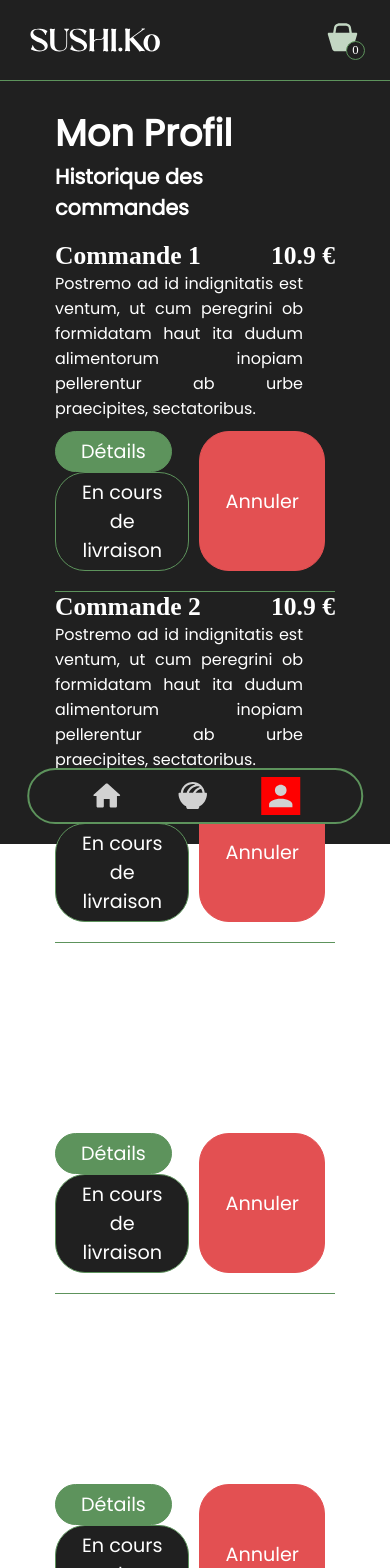
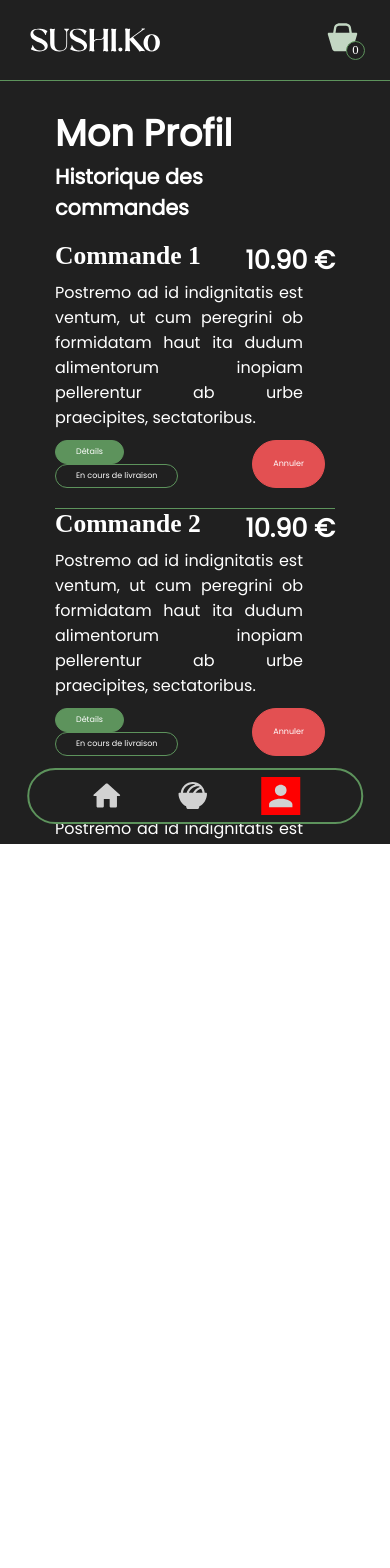
Before and after one commit to Raphi04/SAE_401, an Angular app: page /app-compte in a window 390 px wide. Shown: the top 1568 px of the page. After the commit the page ends 844 px from the top, so only its background shows below. Built offline with nearby package versions, Linux system fonts and the light colour scheme; a web font is replaced by a local one.

Commit message:
Responsive - Telephone

```diff
--- a/src/app/component/compte/compte.component.css
+++ b/src/app/component/compte/compte.component.css
@@ -1,6 +1,6 @@
 body{
     background-color: var(--black);
-    height:100%;
+    height:100em;
 }
 #ListCommande {
     position: relative;
@@ -9,6 +9,7 @@ body{
     padding-top: 60px;
     color: white;
     background-color: var(--black);
+    overflow-y:scroll;
 }
 #ListCommande #commande {
     position: relative;
@@ -56,14 +57,12 @@ h3{
 .command-details h3 {
     margin: 0;
 }
-
 .buttons {
     margin-top: 10px;
     margin-bottom: 20px;
     display:flex;
     justify-content: space-between;
 }
-
 .buttons button {
     margin-right: 10px;
     color: var(--white);
@@ -124,9 +123,29 @@ h3{
     display:flex;
     justify-content: space-between;
 }
-
+#prix{
+    font-family: Poppins;
+}
 @media screen and (max-width: 1210px) {
     .command-history {
         flex-direction: column;
     }
+    .buttons {
+        margin-top: 10px;
+        margin-bottom: 20px;
+        display: flex;
+        justify-content: space-between;
+    }
+    .buttons button {
+        margin-right: 10px;
+        color: var(--white);
+        padding: 5px 2.5em; /* Utilisation d'une unité de police relative */
+        font-size: 0.5rem; /* Vous pouvez ajuster cette valeur selon vos besoins */
+        border-radius: 30px;
+        font-weight: 500;
+    }
+    p{
+        margin-right: 2em;
+        font-size: 1.0rem;
+    }
 }
--- a/src/app/component/compte/compte.component.html
+++ b/src/app/component/compte/compte.component.html
@@ -7,8 +7,8 @@
     <div class="history1">
         <div class="command-details">
             <div class="price">
-            <h3>Commande 1</h3>
-            <h3>10.9 €</h3>
+                <h3>Commande 1</h3>
+                <h3 id="prix">10.90 €</h3>
             </div>
             <p>Postremo ad id indignitatis est ventum, ut cum peregrini ob formidatam haut ita dudum alimentorum inopiam pellerentur ab urbe praecipites, sectatoribus.</p>
             <div class="buttons">
@@ -22,7 +22,7 @@
         <div class="command-details">
             <div class="price">
                 <h3>Commande 2</h3>
-                <h3>10.9 €</h3>
+                <h3 id="prix">10.90 €</h3>
                 </div>
             <p>Postremo ad id indignitatis est ventum, ut cum peregrini ob formidatam haut ita dudum alimentorum inopiam pellerentur ab urbe praecipites, sectatoribus.</p>
             <div class="buttons">
@@ -36,7 +36,7 @@
         <div class="command-details">
             <div class="price">
                 <h3>Commande 3</h3>
-                <h3>10.9 €</h3>
+                <h3 id="prix">10.90 €</h3>
                 </div>
             <p>Postremo ad id indignitatis est ventum, ut cum peregrini ob formidatam haut ita dudum alimentorum inopiam pellerentur ab urbe praecipites, sectatoribus.</p>
             <div class="buttons">
@@ -50,7 +50,7 @@
         <div class="command-details">
             <div class="price">
                 <h3>Commande 4</h3>
-                <h3>10.9 €</h3>
+                <h3 id="prix">10.90 €</h3>
                 </div>
             <p>Postremo ad id indignitatis est ventum, ut cum peregrini ob formidatam haut ita dudum alimentorum inopiam pellerentur ab urbe praecipites, sectatoribus.</p>
             <div class="buttons">
@@ -67,7 +67,7 @@
     <div class="command-details">
         <div class="price">
             <h3>Commande 5</h3>
-            <h3>10.9 €</h3>
+            <h3 id="prix">10.90 €</h3>
             </div>
         <p>Postremo ad id indignitatis est ventum, ut cum peregrini ob formidatam haut ita dudum alimentorum inopiam pellerentur ab urbe praecipites, sectatoribus.</p>
         <div class="buttons">
@@ -81,7 +81,7 @@
     <div class="command-details">
         <div class="price">
             <h3>Commande 6</h3>
-            <h3>10.9 €</h3>
+            <h3 id="prix">10.90 €</h3>
             </div>
         <p>Postremo ad id indignitatis est ventum, ut cum peregrini ob formidatam haut ita dudum alimentorum inopiam pellerentur ab urbe praecipites, sectatoribus.</p>
         <div class="buttons">
@@ -95,7 +95,7 @@
     <div class="command-details">
         <div class="price">
             <h3>Commande 7</h3>
-            <h3>10.9 €</h3>
+            <h3 id="prix">10.90 €</h3>
             </div>
         <p>Postremo ad id indignitatis est ventum, ut cum peregrini ob formidatam haut ita dudum alimentorum inopiam pellerentur ab urbe praecipites, sectatoribus.</p>
         <div class="buttons">
@@ -109,7 +109,7 @@
     <div class="command-details">
         <div class="price">
             <h3>Commande 8</h3>
-            <h3>10.9 €</h3>
+            <h3 id="prix">10.90 €</h3>
             </div>
         <p>Postremo ad id indignitatis est ventum, ut cum peregrini ob formidatam haut ita dudum alimentorum inopiam pellerentur ab urbe praecipites, sectatoribus.</p>
         <div class="buttons">
```
